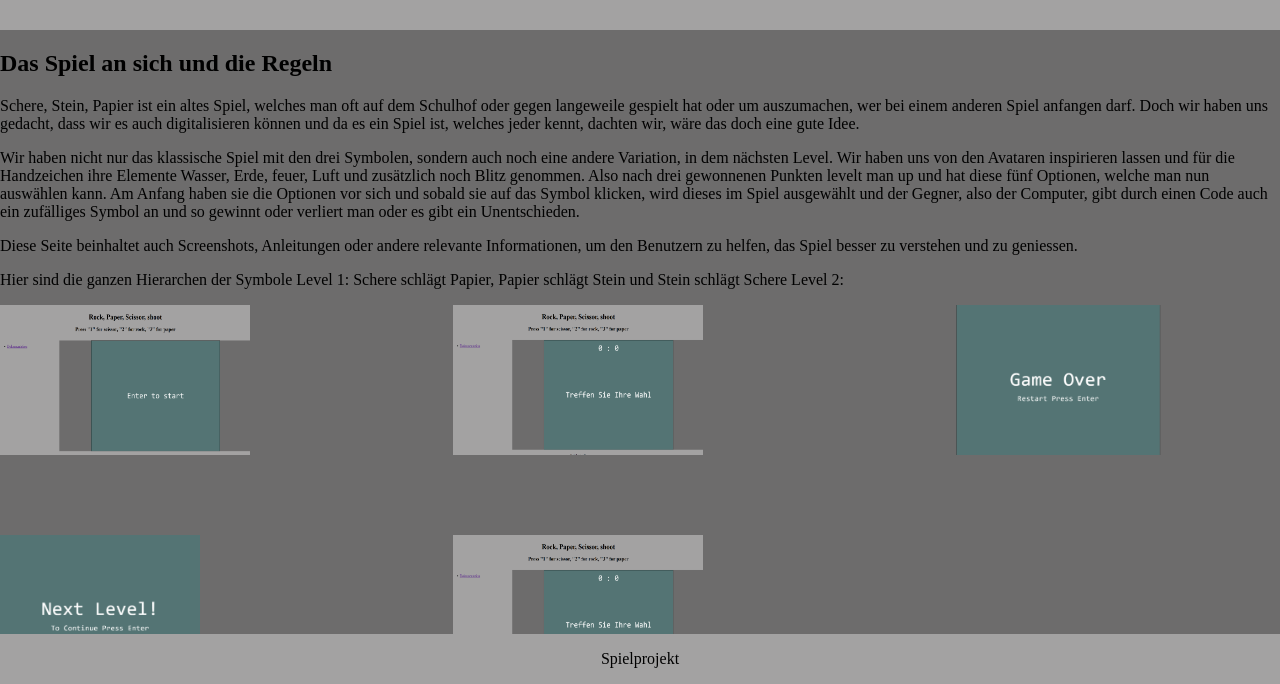
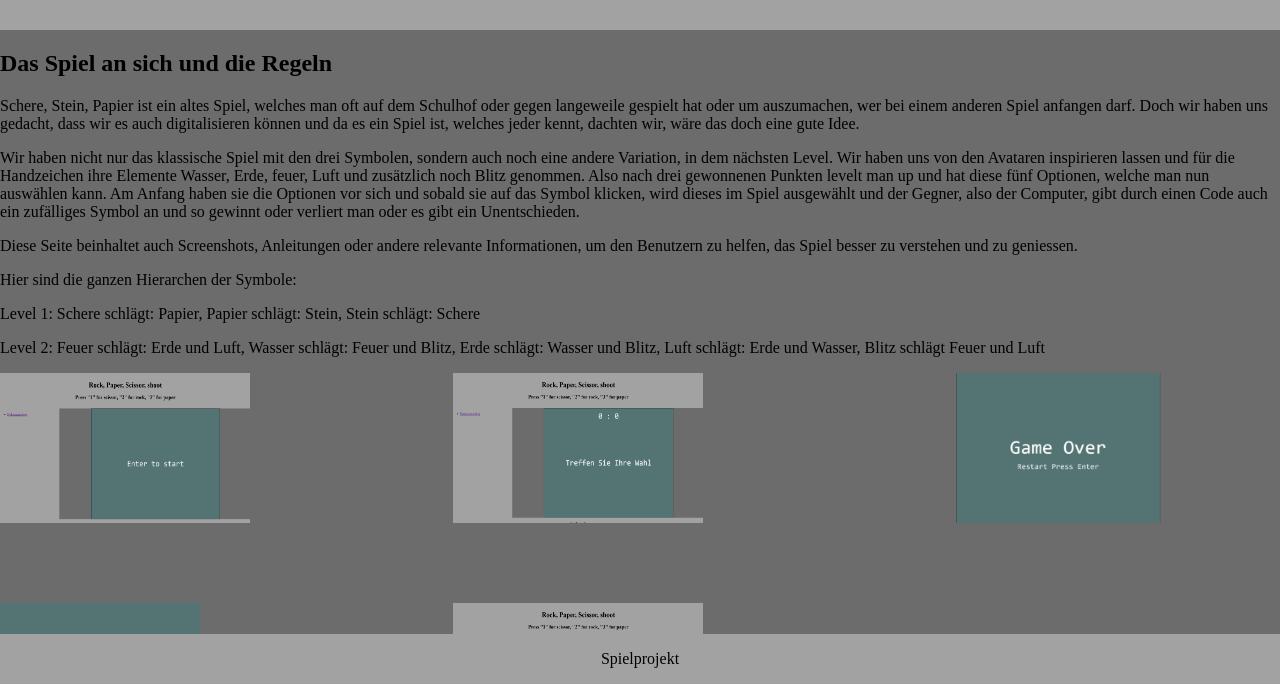
Before and after one commit to gymmu-1wb-2025/04-kaplay-gamemasters, a website built with Vite: page dokumentation.html in a window 1280 px wide. Shown: the part 116-800 px from the top of the page. Built offline with nearby package versions, Linux system fonts and the light colour scheme.

Commit message:
Dokumentation regeln

```diff
--- a/dokumentation.html
+++ b/dokumentation.html
@@ -22,10 +22,10 @@
     <p>Schere, Stein, Papier ist ein altes Spiel, welches man oft auf dem Schulhof oder gegen langeweile gespielt hat oder um auszumachen, wer bei einem anderen Spiel anfangen darf. Doch wir haben uns gedacht, dass wir es auch digitalisieren können und da es ein Spiel ist, welches jeder kennt, dachten wir, wäre das doch eine gute Idee.</p>
     <p>Wir haben nicht nur das klassische Spiel mit den drei Symbolen, sondern auch noch eine andere Variation, in dem nächsten Level. Wir haben uns von den Avataren inspirieren lassen und für die Handzeichen ihre Elemente Wasser, Erde, feuer, Luft und zusätzlich noch Blitz genommen. Also nach drei gewonnenen Punkten levelt man up und hat diese fünf Optionen, welche man nun auswählen kann. Am Anfang haben sie die Optionen vor sich und sobald sie auf das Symbol klicken, wird dieses im Spiel ausgewählt und der Gegner, also der Computer, gibt durch einen Code auch ein zufälliges Symbol an und so gewinnt oder verliert man oder es gibt ein Unentschieden.</p>
     <p>Diese Seite beinhaltet auch Screenshots, Anleitungen oder andere relevante Informationen, um den Benutzern zu helfen, das Spiel besser zu verstehen und zu geniessen.</p>
-    <p>Hier sind die ganzen Hierarchen der Symbole
-        Level 1: Schere schlägt Papier, Papier schlägt Stein und Stein schlägt Schere
-        Level 2:
+    <p>Hier sind die ganzen Hierarchen der Symbole:</p>
+        <p>Level 1: Schere schlägt: Papier, Papier schlägt: Stein, Stein schlägt: Schere
     </p>
+    <p>Level 2: Feuer schlägt: Erde und Luft, Wasser schlägt: Feuer und Blitz, Erde schlägt: Wasser und Blitz, Luft schlägt: Erde und Wasser, Blitz schlägt Feuer und Luft</p>
     </section>
 
     <div class="img-container">
```
